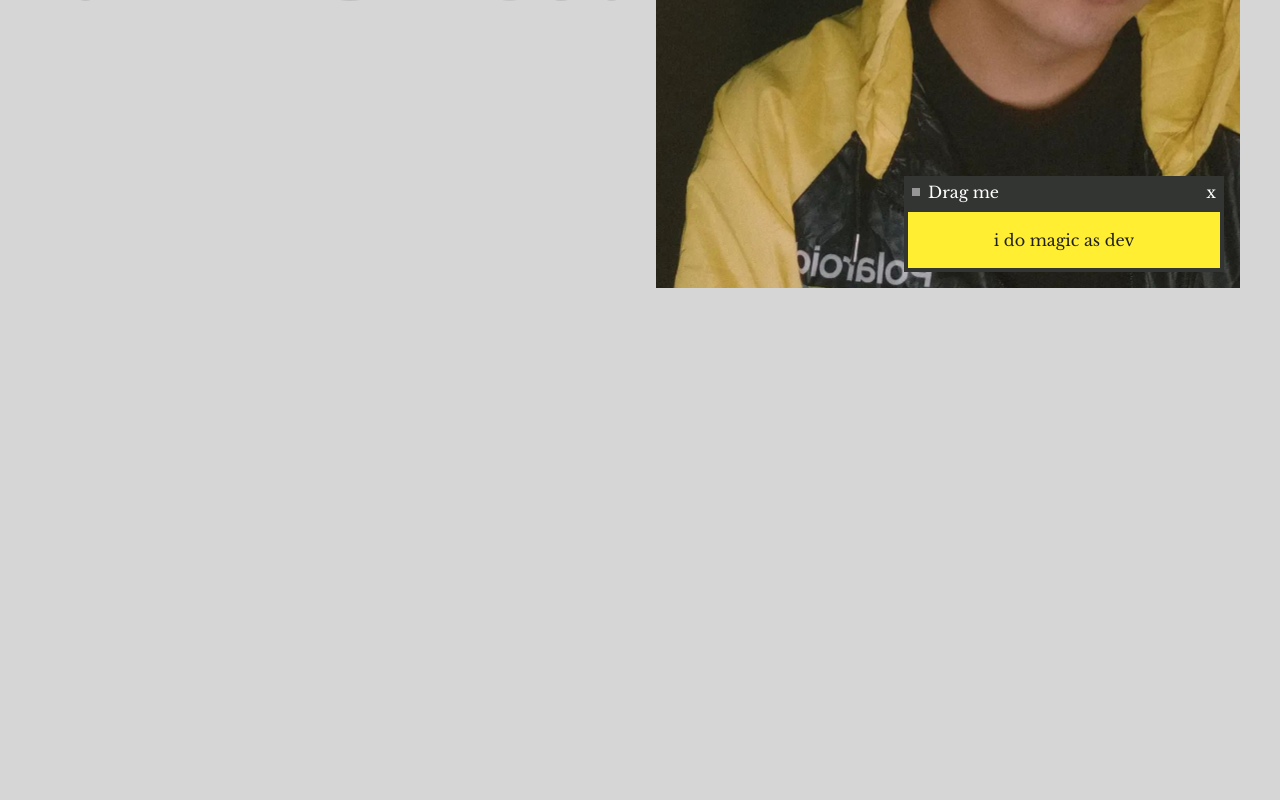
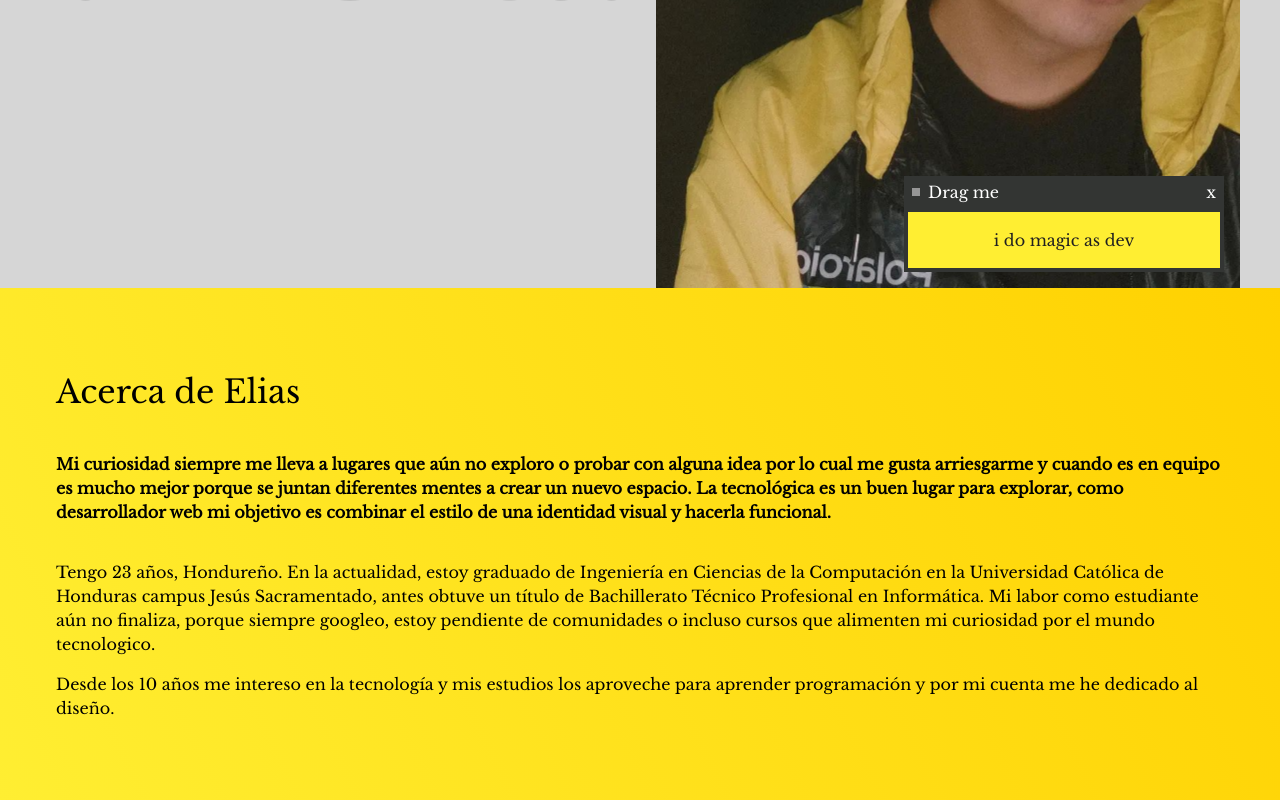
Before and after one commit to gustavo-exe/Portafolio, a Next.js app: page / in a window 1280 px wide. Shown: the part 513-1313 px from the top of the page. Before the commit the page ends 801 px from the top, so only its background shows below. Built offline with nearby package versions, Linux system fonts and the light colour scheme.

Commit message:
About section

```diff
--- a/src/pages/index.tsx
+++ b/src/pages/index.tsx
@@ -1,12 +1,14 @@
 import { Cover } from "@/pages/portafolio/Cover/Cover";
 import { NavBar } from "@/components/NavBar/NavBar";
+import { About } from "./portafolio/About/About";
 
 
 export default function Home() {
   return (
     <>
-      <NavBar></NavBar>
-      <Cover></Cover>
+      <NavBar/>
+      <Cover/>
+      <About/>
     </>
   )
 }
--- /dev/null
+++ b/src/pages/portafolio/About/About.tsx
@@ -0,0 +1,24 @@
+
+export const About = () =>{
+    return(
+        <section id="AcercaDe"  className='   gradient-yellow ' >
+            <div  className="container-layout  pt-20 pb-20  pl-1 pr-4 pl-4  " >
+                <div className="mb-9 t-h3" >
+                    Acerca de Elias
+                </div>
+
+                <div className="mb-9   font-bold">
+                    Mi curiosidad siempre me lleva a lugares que aún no exploro o probar con alguna idea por lo cual me gusta arriesgarme y cuando es en equipo es mucho mejor porque se juntan diferentes mentes a crear un nuevo espacio. La tecnológica es un buen lugar para explorar, como desarrollador web mi objetivo es combinar el estilo de una identidad visual y hacerla funcional.
+                </div>
+
+                <div  className="mb-4" >
+                Tengo 23 años, Hondureño. En la actualidad, estoy graduado de Ingeniería en Ciencias de la Computación en la Universidad Católica de Honduras campus Jesús Sacramentado, antes obtuve un título de Bachillerato Técnico Profesional en Informática. Mi labor como estudiante aún no finaliza, porque siempre googleo, estoy pendiente de comunidades o incluso cursos que alimenten mi curiosidad por el mundo tecnologico.
+                </div>
+
+                <div>
+                Desde los 10 años me intereso en la tecnología y mis estudios los aproveche para aprender programación y por mi cuenta me he dedicado al diseño.
+                </div>
+            </div>
+        </section>
+    )
+}
--- a/src/styles/fonts.scss
+++ b/src/styles/fonts.scss
@@ -4,3 +4,8 @@ body
 {
     font-family: 'Libre Baskerville';
 }
+
+
+.t-h3{
+    font-size: 32px;
+}
--- a/src/styles/variables.scss
+++ b/src/styles/variables.scss
@@ -21,3 +21,7 @@ $bg-dark-yet: #333533;
 
 
 $white: #ffffff;
+
+.gradient-yellow{
+    background: $gradiente-yellow;
+}
```
Also changed, not shown: src/pages/portafolio/About/About.module.scss (added).
